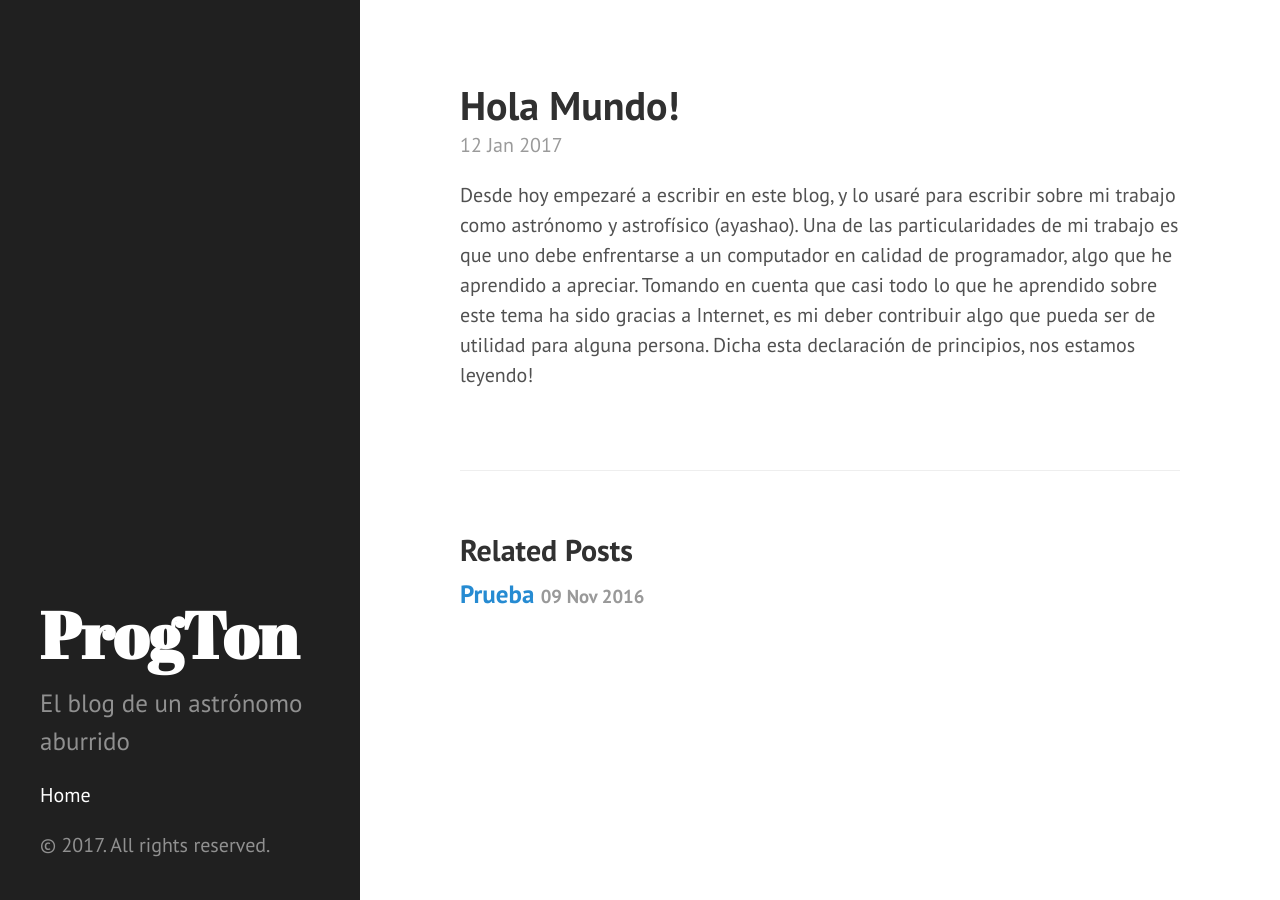
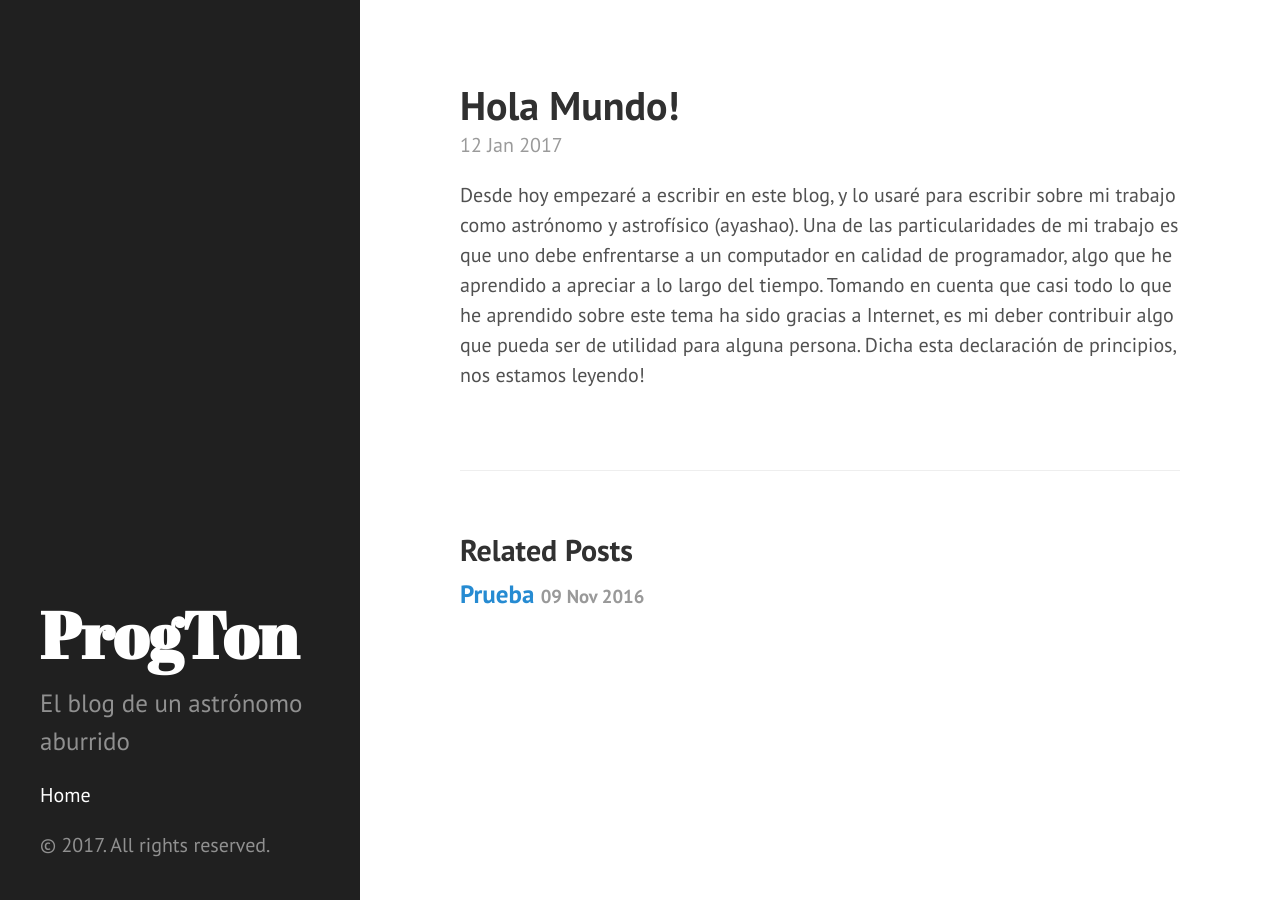
Before and after one commit to nicomedinap/nicomedinap.github.io, a Jekyll site: the page built from _posts/2017-01-12-bienvenida.md, in a window 1280 px wide. Built offline with Jekyll 4.4.1, drawn with Linux system fonts in a browser that asks for light colours.

Commit message:
Update 2017-01-12-bienvenida.md

```diff
--- a/_posts/2017-01-12-bienvenida.md
+++ b/_posts/2017-01-12-bienvenida.md
@@ -4,5 +4,5 @@ title: Hola Mundo!
 layout: post
 ---
 
-Desde hoy empezaré a escribir en este blog, y lo usaré para escribir sobre mi trabajo como astrónomo y astrofísico (ayashao). Una de las particularidades de mi trabajo es que uno debe enfrentarse a un computador en calidad de programador, algo que he aprendido a apreciar. Tomando en cuenta que casi todo lo que he aprendido sobre este tema ha sido gracias a Internet, es mi deber contribuir algo que pueda ser de utilidad para alguna persona.
+Desde hoy empezaré a escribir en este blog, y lo usaré para escribir sobre mi trabajo como astrónomo y astrofísico (ayashao). Una de las particularidades de mi trabajo es que uno debe enfrentarse a un computador en calidad de programador, algo que he aprendido a apreciar a lo largo del tiempo. Tomando en cuenta que casi todo lo que he aprendido sobre este tema ha sido gracias a Internet, es mi deber contribuir algo que pueda ser de utilidad para alguna persona.
 Dicha esta declaración de principios, nos estamos leyendo!
```
